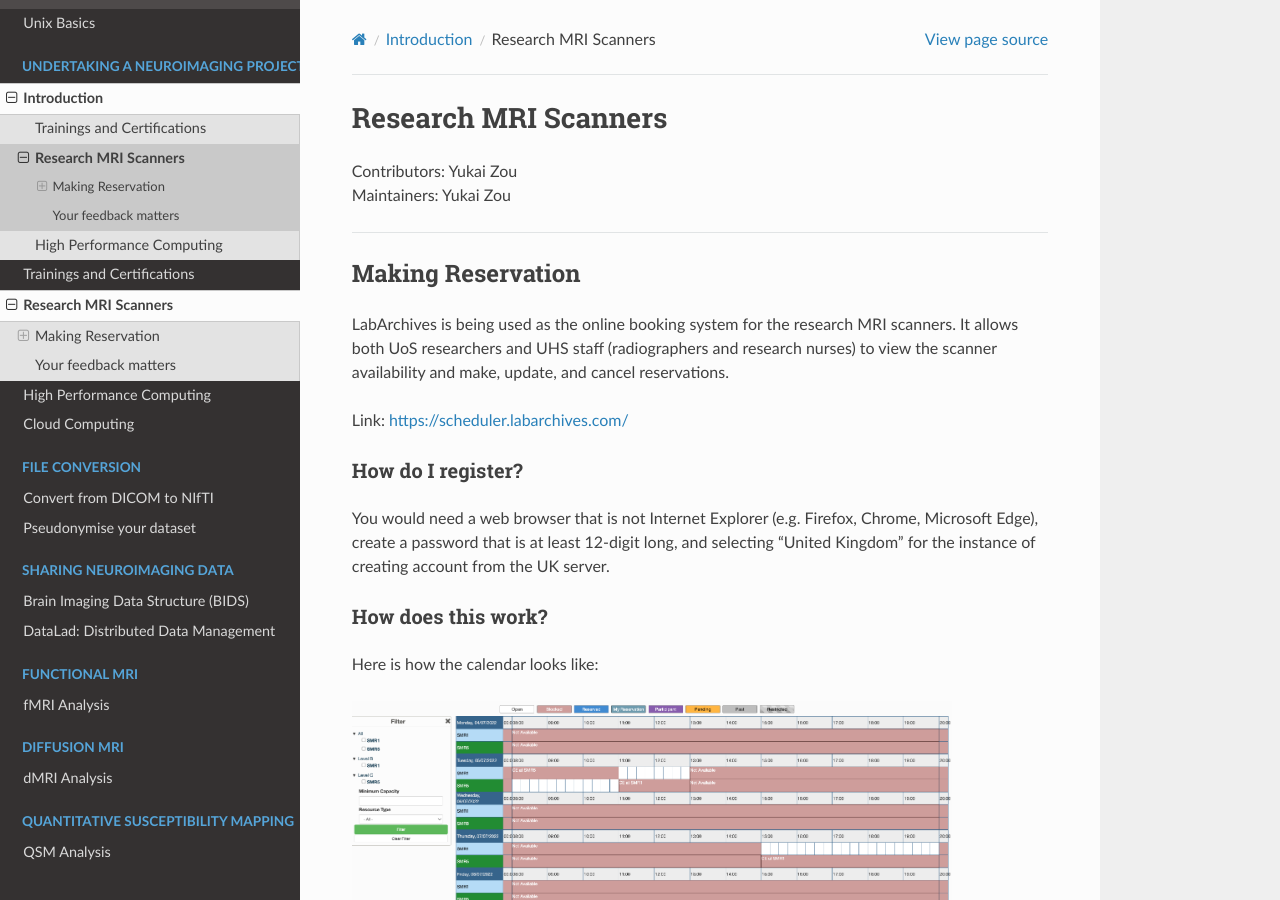
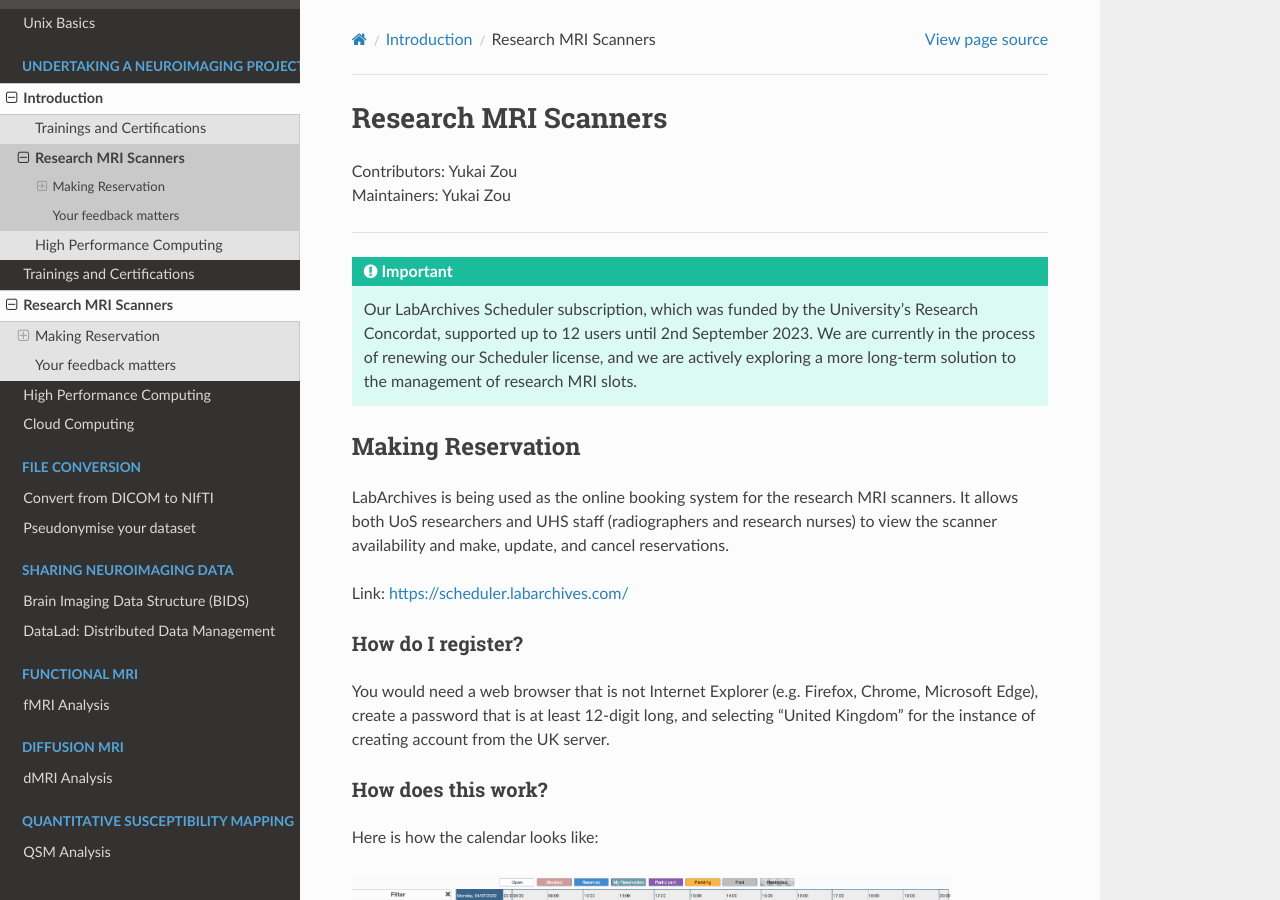
Before and after one commit to nhuneke/sotnir-handbook, a Sphinx documentation site: the page built from docs/projects-soton/mri-scanner.rst, in a window 1280 px wide and 900 px high. Built offline with Sphinx 7.4.7 and the Read the Docs theme 2.0.0, drawn with Linux system fonts in a browser that asks for light colours; pages that are not in the unit, such as notebooks, are missing from menus.

Commit message:
Updated mri-scanner.rst

```diff
--- a/docs/projects-soton/mri-scanner.rst
+++ b/docs/projects-soton/mri-scanner.rst
@@ -7,6 +7,10 @@ Research MRI Scanners
 | Maintainers: Yukai Zou
 
 --------------
+
+.. important::
+
+    Our LabArchives Scheduler subscription, which was funded by the University's Research Concordat, supported up to 12 users until 2nd September 2023. We are currently in the process of renewing our Scheduler license, and we are actively exploring a more long-term solution to the management of research MRI slots.
 
 Making Reservation
 ------------------
```
